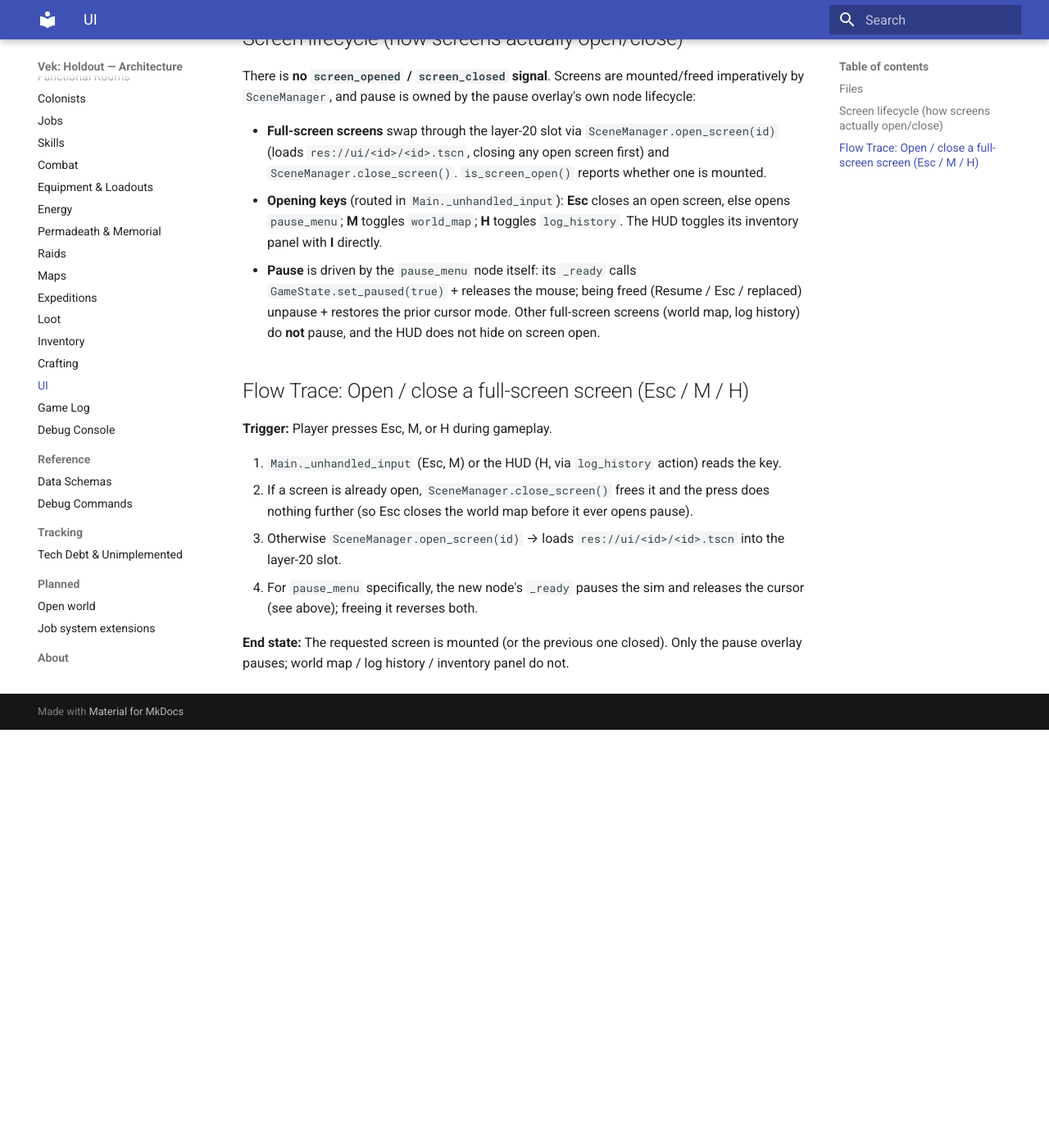
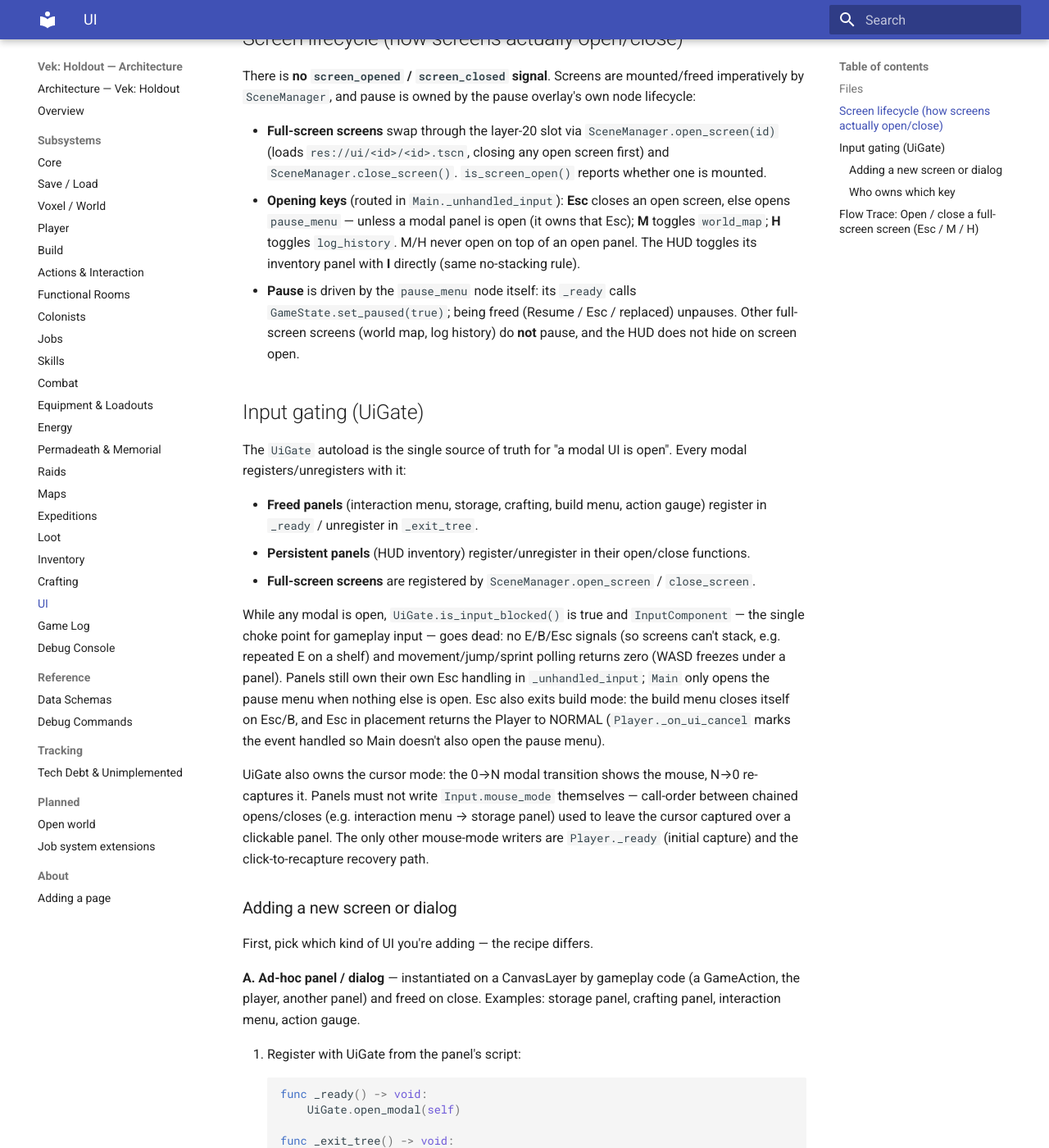
Before and after one commit to gdgonzaga/vek-holdout, an MkDocs documentation site: the page built from docs/architecture/ui.md, in a window 1280 px wide and 1400 px high, scrolled down 2391 px. Shown: the whole window at 82% size. Built offline with MkDocs 1.6.1 and Material for MkDocs 9.7.7, drawn with Linux system fonts in a browser that asks for light colours; before the commit the page ends 3281 px from its top, so only the background shows below that; some of the changed text lies outside the part shown.

Commit message:
feat(ui): UiGate autoload — gate gameplay input behind open modals
Every modal UI — ad-hoc panels (storage, crafting, interaction menu,
build menu, action gauge, HUD inventory) and SceneManager full-screen
screens — now registers with a new UiGate autoload. While any is open,
InputComponent, the single choke point for gameplay input, goes dead:
E/B/Esc signals stop emitting (repeated E on a shelf can no longer
stack panels), movement/jump/sprint polling returns zero, and the
HUD's E-hold timer cancels itself if a modal opens mid-hold.
BuildController, which reads placement actions directly, guards itself
with the same check. M/H/I never open a screen on top of an open
panel; Main keeps the pause-menu fallback for a clean game state only.

UiGate also becomes the sole owner of the cursor mode (show on first
modal open, recapture on last close), fixing the interaction-menu ->
storage-panel chain that left the cursor captured over a clickable
panel; pause_menu drops its prior-mode snapshot and quit special-case
accordingly.

Esc now exits build mode: the build menu closes itself on Esc or B
(B kept for muscle memory; the menu consumes the key itself since
InputComponent is gated), and Esc in placement returns straight to
NORMAL — Player marks the event handled so Main doesn't also open the
pause menu on the same press. B in placement still cycles back to the
menu for quick item swaps. Hints read "Esc: cancel".

docs/architecture/ui.md documents the gating scheme, a how-to for
adding new screens/dialogs, and the key-ownership table.

132/132 green (6/6 suites, gdUnit4).

````diff
--- a/docs/architecture/ui.md
+++ b/docs/architecture/ui.md
@@ -7,7 +7,7 @@
 | File | Type | Responsibility |
 |---|---|---|
 | `hud/hud.tscn` / `hud.gd` | Scene/Script | Persistent in-game overlay mounted on the HUDLayer (CanvasLayer 10). Contains the **Crosshair**, the **InstructionsLabel** (see its own row below), the **InteractLabel** (target name + default-action hint under the crosshair), and an **InventoryPanel** side panel toggled with **I**. Also owns the E-key tap-vs-hold timer (tap → `Player.execute_default_action`, hold → `Player.open_interaction_menu`) and listens to `build_placement_toggled` (hides the crosshair during placement). HP/Durability/Stamina/Breath bars, hotbar, and day counter are **planned** (not yet built). |
-| `hud/instructions_label.gd` | Script (on the `InstructionsLabel` `Label` node in `hud.tscn`) | Self-registers in `_ready()` on `EventBus.build_placement_toggled` / `build_menu_toggled` and drives its own `text` + `visible` (placement → "B: cancel"; menu → "Click an item to place · B: cancel"). Decoupled from `hud.gd`, which no longer references the label. |
+| `hud/instructions_label.gd` | Script (on the `InstructionsLabel` `Label` node in `hud.tscn`) | Self-registers in `_ready()` on `EventBus.build_placement_toggled` / `build_menu_toggled` and drives its own `text` + `visible` (placement → "Esc: cancel"; menu → "Click an item to place · Esc: cancel"). Decoupled from `hud.gd`, which no longer references the label. |
 | `interaction/interaction_ui.tscn` | Scene | E-key pop-up menu: `Label` + button list, one `Button` per `ActionOption` (disabled if its `Condition`s fail). Instantiated by the [Actions & Interaction](actions.md) `InteractionComponent` on a CanvasLayer; label resolved from the target's `label` property (e.g. `Furniture.label`) with `component.display_name` / node-name fallbacks. |
 | `log_feed/log_feed.tscn` (+ `log_history.tscn`) | Scene | The on-screen game log: `log_feed` is the persistent HUD tail (mounted on the HUDLayer); `log_history` is the full-screen scrollback opened with **H** (`SceneManager.open_screen("log_history")`). Both read from the `GameLog` autoload — see [Game Log](game-log.md). |
 | `build_menu/build_menu.tscn` (+ `build_menu_entry.tscn`) | Scene | The build-mode selection menu: one entry per unlocked buildable + a Deconstruct tool entry. Clicking an entry emits `EventBus.buildable_selected(id)` and frees itself. See [Build](build.md). |
@@ -29,16 +29,81 @@
 There is **no `screen_opened` / `screen_closed` signal**. Screens are mounted/freed imperatively by `SceneManager`, and pause is owned by the pause overlay's own node lifecycle:
 
 - **Full-screen screens** swap through the layer-20 slot via `SceneManager.open_screen(id)` (loads `res://ui/<id>/<id>.tscn`, closing any open screen first) and `SceneManager.close_screen()`. `is_screen_open()` reports whether one is mounted.
-- **Opening keys** (routed in `Main._unhandled_input`): **Esc** closes an open screen, else opens `pause_menu`; **M** toggles `world_map`; **H** toggles `log_history`. The HUD toggles its inventory panel with **I** directly.
-- **Pause** is driven by the `pause_menu` node itself: its `_ready` calls `GameState.set_paused(true)` + releases the mouse; being freed (Resume / Esc / replaced) unpause + restores the prior cursor mode. Other full-screen screens (world map, log history) do **not** pause, and the HUD does not hide on screen open.
+- **Opening keys** (routed in `Main._unhandled_input`): **Esc** closes an open screen, else opens `pause_menu` — unless a modal panel is open (it owns that Esc); **M** toggles `world_map`; **H** toggles `log_history`. M/H never open on top of an open panel. The HUD toggles its inventory panel with **I** directly (same no-stacking rule).
+- **Pause** is driven by the `pause_menu` node itself: its `_ready` calls `GameState.set_paused(true)`; being freed (Resume / Esc / replaced) unpauses. Other full-screen screens (world map, log history) do **not** pause, and the HUD does not hide on screen open.
+
+## Input gating (UiGate)
+
+The `UiGate` autoload is the single source of truth for "a modal UI is open". Every modal registers/unregisters with it:
+
+- **Freed panels** (interaction menu, storage, crafting, build menu, action gauge) register in `_ready` / unregister in `_exit_tree`.
+- **Persistent panels** (HUD inventory) register/unregister in their open/close functions.
+- **Full-screen screens** are registered by `SceneManager.open_screen` / `close_screen`.
+
+While any modal is open, `UiGate.is_input_blocked()` is true and `InputComponent` — the single choke point for gameplay input — goes dead: no E/B/Esc signals (so screens can't stack, e.g. repeated E on a shelf) and movement/jump/sprint polling returns zero (WASD freezes under a panel). Panels still own their own Esc handling in `_unhandled_input`; `Main` only opens the pause menu when nothing else is open. Esc also exits build mode: the build menu closes itself on Esc/B, and Esc in placement returns the Player to NORMAL (`Player._on_ui_cancel` marks the event handled so Main doesn't also open the pause menu).
+
+UiGate also owns the cursor mode: the 0→N modal transition shows the mouse, N→0 re-captures it. Panels must not write `Input.mouse_mode` themselves — call-order between chained opens/closes (e.g. interaction menu → storage panel) used to leave the cursor captured over a clickable panel. The only other mouse-mode writers are `Player._ready` (initial capture) and the click-to-recapture recovery path.
+
+### Adding a new screen or dialog
+
+First, pick which kind of UI you're adding — the recipe differs.
+
+**A. Ad-hoc panel / dialog** — instantiated on a CanvasLayer by gameplay code (a GameAction, the player, another panel) and freed on close. Examples: storage panel, crafting panel, interaction menu, action gauge.
+
+1. Register with UiGate from the panel's script:
+   ```gdscript
+   func _ready() -> void:
+       UiGate.open_modal(self)
+
+   func _exit_tree() -> void:
+       UiGate.close_modal(self)
+   ```
+   That one registration is the whole "stop gameplay input" step: WASD/E/B/etc. die automatically (InputComponent checks the gate) and the cursor shows. Freeing the panel reverses both. Panels that persist in the scene instead of being freed — like the HUD inventory — register/unregister in their open/close functions instead of `_ready`/`_exit_tree`.
+2. Own your dismiss keys. Handle Esc in your own `_unhandled_input` and consume the event so nothing behind you reacts to the same press:
+   ```gdscript
+   func _unhandled_input(event: InputEvent) -> void:
+       if event.is_action_pressed("ui_cancel"):
+           close()
+           get_viewport().set_input_as_handled()
+   ```
+3. Do **not** write `Input.mouse_mode` — UiGate owns the cursor (see above).
+
+You do **not** touch `Main` for a panel: panels are opened by gameplay code (E on furniture, a button), not by global hotkeys, and all gameplay keys are already dead while the panel is registered.
+
+**B. Full-screen screen** — one scene per screen at `ui/<id>/<id>.tscn`, swapped through the layer-20 slot. Examples: world map, log history, pause menu.
+
+1. Nothing UiGate-related goes in the screen's script: `SceneManager.open_screen(id)` / `close_screen()` register and unregister it for you.
+2. Esc needs no code either — `Main._unhandled_input` closes any open screen before doing anything else. Just add a Close button that calls `SceneManager.close_screen()`.
+3. `Main._unhandled_input` is edited **only** when the screen opens from a new global hotkey. Follow the existing toggle pattern (M/H): close if a screen is already open, otherwise open only when no modal is blocking:
+   ```gdscript
+   elif event.is_action_pressed("my_toggle"):
+       if SceneManager.is_screen_open():
+           SceneManager.close_screen()
+       elif not UiGate.is_input_blocked():
+           SceneManager.open_screen("my_screen")
+   ```
+
+### Who owns which key
+
+`Main._unhandled_input` is **not** where input goes in general — it's only the router for global screen hotkeys (M, H), the close-on-Esc for full-screen screens, and the pause-menu fallback. Everything else lives where it belongs:
+
+| Input | Owner | While a modal is open |
+|---|---|---|
+| Gameplay keys (WASD, E, B, jump, sprint, click-to-recapture) | `InputComponent` (signals + polled queries) | Dead — it checks `UiGate.is_input_blocked()` |
+| A panel's own close keys (Esc, close button) | The panel's `_unhandled_input`, consumed with `set_input_as_handled()` | Active — the panel *is* the current UI |
+| A full-screen screen's Esc | `Main._unhandled_input` (first branch closes the open screen) | Active |
+| Global screen hotkeys (M, H) + Esc → pause fallback | `Main._unhandled_input` | Ignored while a panel is open (`is_input_blocked()` guard); they still toggle their *own* screen closed |
+
+One caveat: InputComponent's gate only covers input read *through* InputComponent. Gameplay code that reads actions on its own — `BuildController`'s LMB/RMB/R during placement, for example — must check `UiGate.is_input_blocked()` itself before acting (as BuildController does), otherwise its keys stay live under an open screen.
 
 ## Flow Trace: Open / close a full-screen screen (Esc / M / H)
 
 **Trigger:** Player presses Esc, M, or H during gameplay.
 
-1. `Main._unhandled_input` (Esc, M) or the HUD (H, via `log_history` action) reads the key.
+1. `Main._unhandled_input` reads the key (Esc, M, and H all route here).
 2. If a screen is already open, `SceneManager.close_screen()` frees it and the press does nothing further (so Esc closes the world map before it ever opens pause).
-3. Otherwise `SceneManager.open_screen(id)` → loads `res://ui/<id>/<id>.tscn` into the layer-20 slot.
-4. For `pause_menu` specifically, the new node's `_ready` pauses the sim and releases the cursor (see above); freeing it reverses both.
+3. Otherwise, if any modal panel is open, the key is ignored (panels own Esc; M/H don't stack).
+4. Otherwise `SceneManager.open_screen(id)` → loads `res://ui/<id>/<id>.tscn` into the layer-20 slot and registers it with UiGate (gameplay input dies, cursor shows).
+5. For `pause_menu` specifically, the new node's `_ready` pauses the sim (see above); freeing it reverses both.
 
-**End state:** The requested screen is mounted (or the previous one closed). Only the pause overlay pauses; world map / log history / inventory panel do not.
+**End state:** The requested screen is mounted (or the previous one closed). Only the pause overlay pauses; world map / log history / inventory panel do not — but all of them block gameplay input via UiGate.
````
Also changed, not shown: 17 other files.
